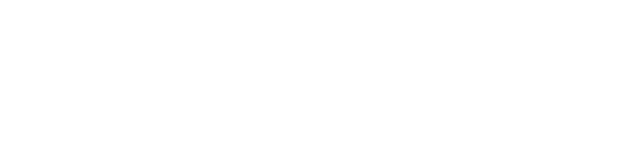
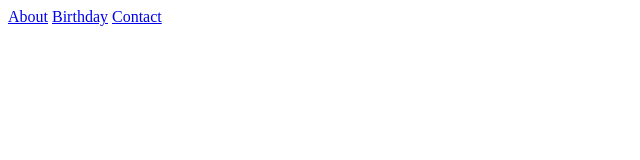
Before and after one commit to Andrewsmelwin/fullstack, a plain HTML site: page index.html in a window 1280 px wide. Shown: the whole page, without its empty margins (0-640 px from the left). Drawn offline with Linux system fonts and the light colour scheme.

Commit message:
Update index.html

```diff
--- a/index.html
+++ b/index.html
@@ -6,6 +6,8 @@
     <title>Document</title>
 </head>
 <body>
-
+   <a href=".//Public/About.html">About</a>
+   <a href=".//Public/birthday-invite.html">Birthday</a>
+   <a href=".//Public/Contact.html">Contact</a>
 </body>
 </html>
```
